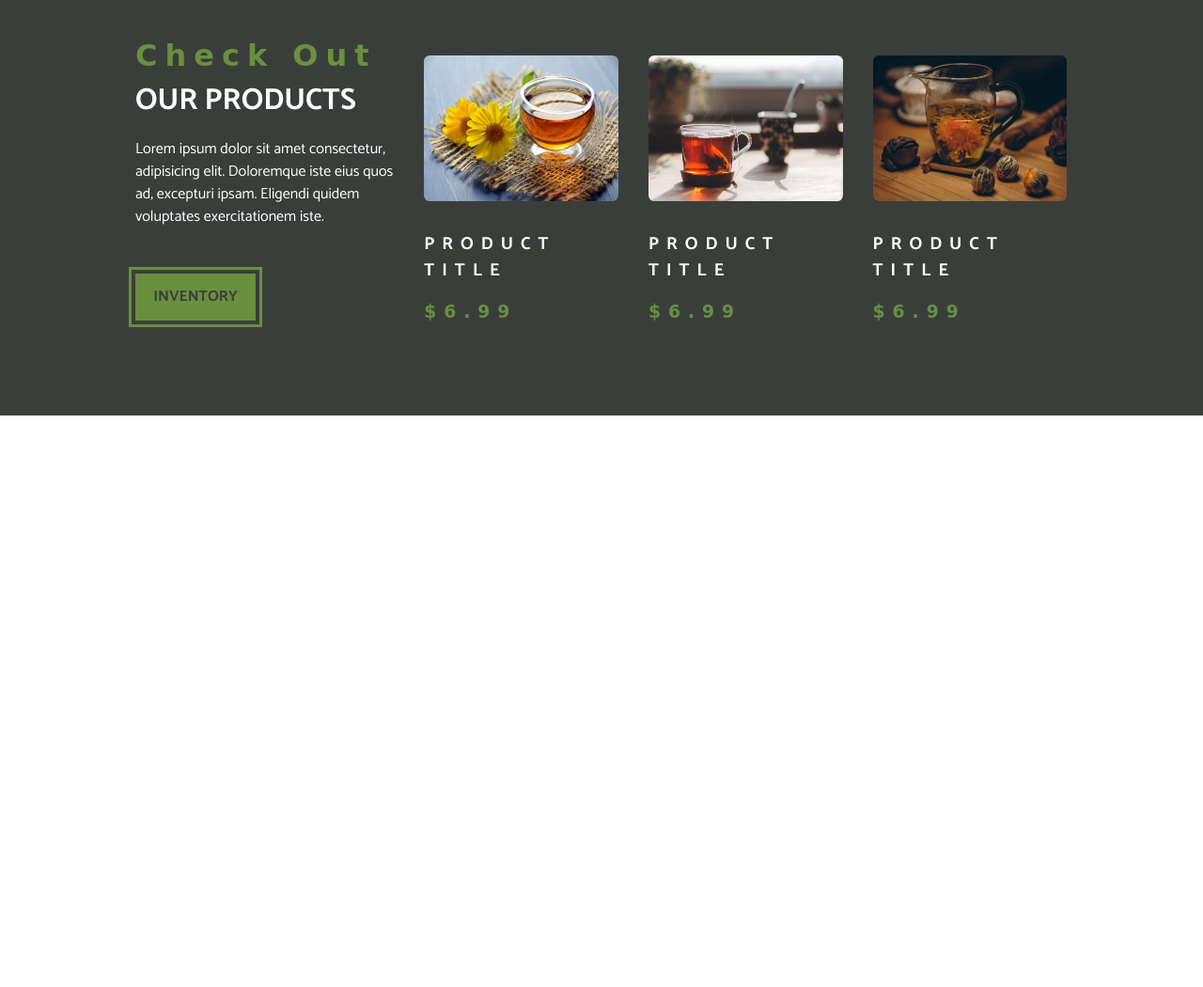
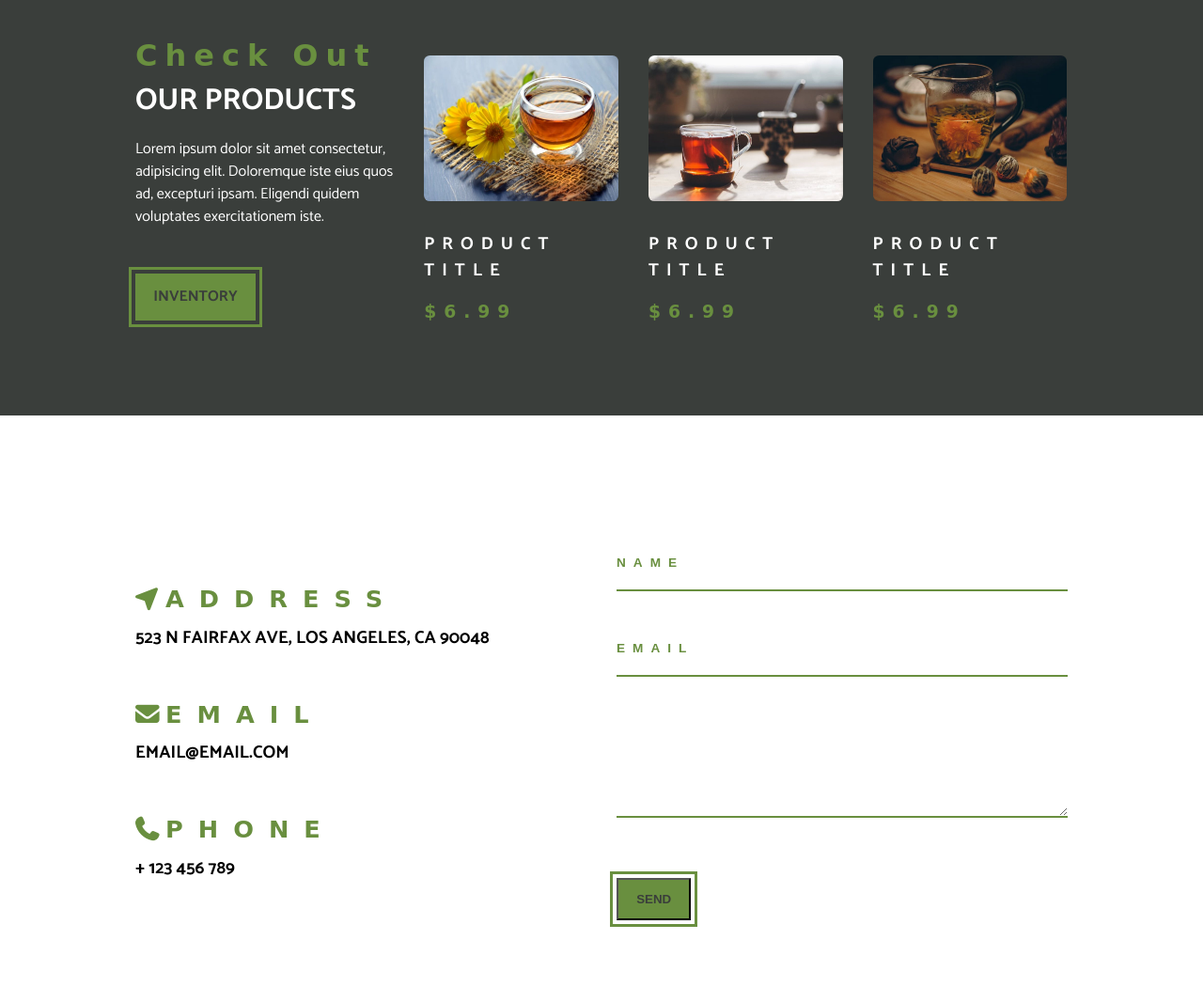
Before and after one commit to AashishGiri-12/TeaStationProject, a plain HTML site: page index.html in a window 1280 px wide. Shown: the part 1664-2714 px from the top of the page at 94% size. Before the commit the page ends 2106 px from the top, so only its background shows below. Drawn offline with Linux system fonts and the light colour scheme; a web font is replaced by a local one.

Commit message:
Add files via upload

```diff
--- a/index.html
+++ b/index.html
@@ -162,6 +162,80 @@
 
     <!--end of  product -->
 
+<!-- contact  -->
+<section class="contact">
+  <div class="section-center clearfix">
+    <!-- contact info -->
+  <article class="contact-info">
+   <!-- contact item -->
+   <div class="contact-item">
+     <h3 class="contact-title">
+       <span class="contact-icon"><i class="fas fa-location-arrow"> </i></span>address
+     </h3>
+     <h3 class="contact-text">
+       523 N Fairfax Ave, Los Angeles, CA 90048
+     </h3>
+   </div>
+
+   <!-- end of contact item -->
+
+   <!-- contact item -->
+   <div class="contact-item">
+     <h3 class="contact-title">
+       <span class="contact-icon"><i class="fas fa-envelope"> </i></span>email
+     </h3>
+     <h3 class="contact-text">
+       email@email.com
+     </h3>
+   </div>
+
+   <!-- end of contact item -->
+
+   <!-- contact item -->
+   <div class="contact-item">
+     <h3 class="contact-title">
+       <span class="contact-icon"><i class="fas fa-phone"> </i></span>phone
+     </h3>
+     <h3 class="contact-text">
+       + 123 456 789
+     </h3>
+   </div>
+
+   <!-- end of contact item -->
+ </article>
+ <!-- contact form -->
+ <article class="contact-form">
+   <form action="https://formspree.io/f/xrgjzpvn" method="post"
+   class="form-group">
+     <input
+     type="text"
+      name="name"
+      placeholder="name"
+      class="form-control"
+      />
+      <input
+      type="email"
+       name="email"
+       placeholder="email"
+       class="form-control"
+       />
+       <textarea
+       name="message"
+        rows="5"
+        class="form-control"
+         placeholder="message"
+         >
+       </textarea>
+       <button type="submit" class="main-btn">send</button>
+   </form>
+
+ </article>
+
+  </div>
+
+</section>
+<!-- end of contact  -->
+
 
 
   </body>
--- a/styles.css
+++ b/styles.css
@@ -340,3 +340,53 @@ a{
 
 }
 /* end of products */
+/* contact */
+.contact{
+  padding-top: 2rem;
+}
+
+.contact-item{
+  margin-bottom: 3rem;
+}
+.contact-title{
+  color: var(--primaryColor);
+  font-family: var(--slantedText);
+  text-transform: uppercase;
+  letter-spacing: calc(var(--letterSpacing) * 2);
+  font-size: 1.6rem;
+  margin-bottom: 0.5rem;
+}
+.contact-text{
+  text-transform: uppercase;
+
+}
+.form-control{
+  display: block;
+  width: 100%;
+  border: none;
+  border-bottom: 2px solid var(--primaryColor);
+  outline: none;
+  margin: 2rem 0;
+  padding: 1.3rem 0;
+  font-size: 0.85rem;
+  font-weight: bold;
+}
+.form-control::placeholder{
+  color: var(--primaryColor);
+  text-transform: uppercase;
+  letter-spacing: var(--letterSpacing);
+}
+
+@media screen and (min-width:992px) {
+  .contact-info, .contact-form{
+    float: left;
+    width: 50%;
+    padding: 0 1rem;
+  }
+  .contact-info{
+    padding-top: 5rem;
+  }
+}
+
+
+/* end of contact */
```
